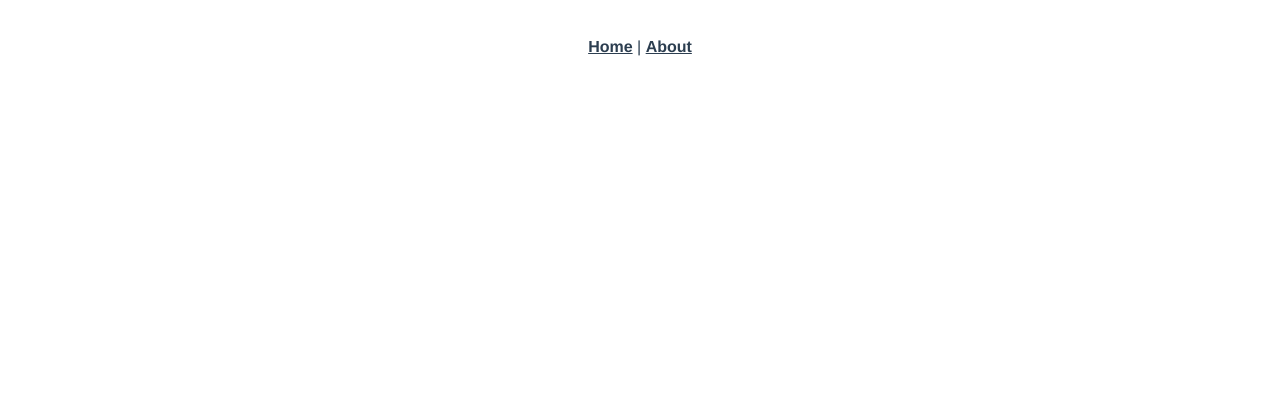
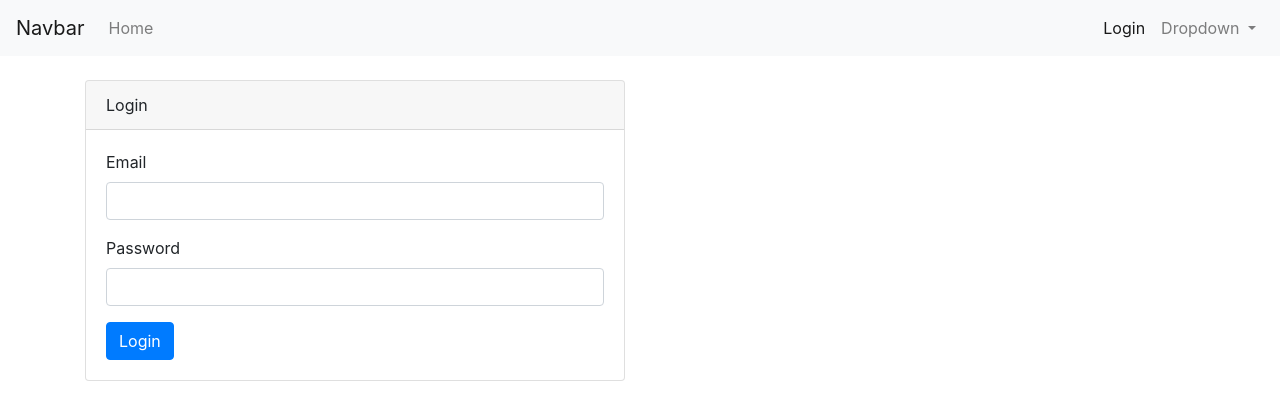
Before and after one commit to ilhambalebat/tugas-kuliner-Laravel7Vue, a Vue app in the folder blog/: page /login in a window 1280 px wide. Shown: the top 420 px of the page. Built offline with nearby package versions, Linux system fonts and the light colour scheme.

Commit message:
#2 Setup templatenya dulu

```diff
--- a/blog/package.json
+++ b/blog/package.json
@@ -8,8 +8,9 @@
     "lint": "vue-cli-service lint"
   },
   "dependencies": {
+    "@popperjs/core": "^2.9.2",
     "axios": "^0.21.1",
-    "bootstrap": "^5.0.1",
+    "bootstrap": "^4.0.0",
     "core-js": "^3.6.5",
     "jquery": "^3.6.0",
     "popper.js": "^1.16.1",
--- a/blog/src/App.vue
+++ b/blog/src/App.vue
@@ -1,32 +1,20 @@
 <template>
   <div id="app">
-    <div id="nav">
-      <router-link to="/">Home</router-link> |
-      <router-link to="/about">About</router-link>
+    <Navigation/>
+    <div class="py-4">
+      <router-view/>
     </div>
-    <router-view/>
+
   </div>
 </template>
 
-<style>
-#app {
-  font-family: Avenir, Helvetica, Arial, sans-serif;
-  -webkit-font-smoothing: antialiased;
-  -moz-osx-font-smoothing: grayscale;
-  text-align: center;
-  color: #2c3e50;
+<script>
+import Navigation from '@/components/Navigation'
+
+export default {
+  components:
+  {
+    Navigation
+  }
 }
-
-#nav {
-  padding: 30px;
-}
-
-#nav a {
-  font-weight: bold;
-  color: #2c3e50;
-}
-
-#nav a.router-link-exact-active {
-  color: #42b983;
-}
-</style>
+</script>
--- a/blog/src/components/HelloWorld.vue
+++ /dev/null
@@ -1,60 +0,0 @@
-<template>
-  <div class="hello">
-    <h1>{{ msg }}</h1>
-    <p>
-      For a guide and recipes on how to configure / customize this project,<br>
-      check out the
-      <a href="https://cli.vuejs.org" target="_blank" rel="noopener">vue-cli documentation</a>.
-    </p>
-    <h3>Installed CLI Plugins</h3>
-    <ul>
-      <li><a href="https://github.com/vuejs/vue-cli/tree/dev/packages/%40vue/cli-plugin-babel" target="_blank" rel="noopener">babel</a></li>
-      <li><a href="https://github.com/vuejs/vue-cli/tree/dev/packages/%40vue/cli-plugin-router" target="_blank" rel="noopener">router</a></li>
-      <li><a href="https://github.com/vuejs/vue-cli/tree/dev/packages/%40vue/cli-plugin-vuex" target="_blank" rel="noopener">vuex</a></li>
-      <li><a href="https://github.com/vuejs/vue-cli/tree/dev/packages/%40vue/cli-plugin-eslint" target="_blank" rel="noopener">eslint</a></li>
-    </ul>
-    <h3>Essential Links</h3>
-    <ul>
-      <li><a href="https://vuejs.org" target="_blank" rel="noopener">Core Docs</a></li>
-      <li><a href="https://forum.vuejs.org" target="_blank" rel="noopener">Forum</a></li>
-      <li><a href="https://chat.vuejs.org" target="_blank" rel="noopener">Community Chat</a></li>
-      <li><a href="https://twitter.com/vuejs" target="_blank" rel="noopener">Twitter</a></li>
-      <li><a href="https://news.vuejs.org" target="_blank" rel="noopener">News</a></li>
-    </ul>
-    <h3>Ecosystem</h3>
-    <ul>
-      <li><a href="https://router.vuejs.org" target="_blank" rel="noopener">vue-router</a></li>
-      <li><a href="https://vuex.vuejs.org" target="_blank" rel="noopener">vuex</a></li>
-      <li><a href="https://github.com/vuejs/vue-devtools#vue-devtools" target="_blank" rel="noopener">vue-devtools</a></li>
-      <li><a href="https://vue-loader.vuejs.org" target="_blank" rel="noopener">vue-loader</a></li>
-      <li><a href="https://github.com/vuejs/awesome-vue" target="_blank" rel="noopener">awesome-vue</a></li>
-    </ul>
-  </div>
-</template>
-
-<script>
-export default {
-  name: 'HelloWorld',
-  props: {
-    msg: String
-  }
-}
-</script>
-
-<!-- Add "scoped" attribute to limit CSS to this component only -->
-<style scoped>
-h3 {
-  margin: 40px 0 0;
-}
-ul {
-  list-style-type: none;
-  padding: 0;
-}
-li {
-  display: inline-block;
-  margin: 0 10px;
-}
-a {
-  color: #42b983;
-}
-</style>
--- /dev/null
+++ b/blog/src/components/Navigation.vue
@@ -0,0 +1,33 @@
+<template>
+    <nav class="navbar navbar-expand-lg navbar-light bg-light">
+  <a class="navbar-brand" href="#">Navbar</a>
+  <button class="navbar-toggler" type="button" data-toggle="collapse" data-target="#navbarSupportedContent" aria-controls="navbarSupportedContent" aria-expanded="false" aria-label="Toggle navigation">
+    <span class="navbar-toggler-icon"></span>
+  </button>
+
+  <div class="collapse navbar-collapse" id="navbarSupportedContent">
+    <ul class="navbar-nav mr-auto">
+      <li class="nav-item">
+        <router-link exact :to="{name : 'Home'}" class="nav-link">Home <span class="sr-only">(current)</span></router-link>
+      </li>
+    </ul>
+    <ul class="navbar-nav">
+      <li class="nav-item">
+        <router-link :to="{name: 'auth.login'}" class="nav-link">Login</router-link>
+      </li>
+      <li class="nav-item dropdown">
+        <a class="nav-link dropdown-toggle" href="#" id="navbarDropdown" role="button" data-toggle="dropdown" aria-haspopup="true" aria-expanded="false">
+          Dropdown
+        </a>
+        <div class="dropdown-menu dropdown-menu-right" aria-labelledby="navbarDropdown">
+          <a class="dropdown-item" href="#">Action</a>
+          <a class="dropdown-item" href="#">Another action</a>
+          <div class="dropdown-divider"></div>
+          <a class="dropdown-item" href="#">Something else here</a>
+        </div>
+      </li>
+    </ul>
+
+  </div>
+</nav>
+</template>
--- a/blog/src/main.js
+++ b/blog/src/main.js
@@ -2,6 +2,8 @@
 import App from './App.vue'
 import router from './router'
 import store from './store'
+import 'bootstrap'
+import 'bootstrap/dist/css/bootstrap.css'
 
 Vue.config.productionTip = false
 
--- a/blog/src/router/index.js
+++ b/blog/src/router/index.js
@@ -1,6 +1,7 @@
 import Vue from 'vue'
 import VueRouter from 'vue-router'
 import Home from '../views/Home.vue'
+import Login from '../views/auth/Login.vue'
 
 Vue.use(VueRouter)
 
@@ -11,18 +12,17 @@
     component: Home
   },
   {
-    path: '/about',
-    name: 'About',
-    // route level code-splitting
-    // this generates a separate chunk (about.[hash].js) for this route
-    // which is lazy-loaded when the route is visited.
-    component: () => import(/* webpackChunkName: "about" */ '../views/About.vue')
+    path: '/login',
+    name: 'auth.login',
+    // component: () => import(/* webpackChunkName: "login" */ '../views/auth/Login.vue')
+    component: Login
   }
 ]
 
 const router = new VueRouter({
   mode: 'history',
   base: process.env.BASE_URL,
+  linkActiveClass: 'active',
   routes
 })
 
--- a/blog/src/views/About.vue
+++ /dev/null
@@ -1,5 +0,0 @@
-<template>
-  <div class="about">
-    <h1>This is an about page</h1>
-  </div>
-</template>
--- a/blog/src/views/Home.vue
+++ b/blog/src/views/Home.vue
@@ -1,18 +1,14 @@
 <template>
   <div class="home">
-    <img alt="Vue logo" src="../assets/logo.png">
-    <HelloWorld msg="Welcome to Your Vue.js App"/>
+    <div class="container">
+      Home
+    </div>
   </div>
 </template>
 
 <script>
-// @ is an alias to /src
-import HelloWorld from '@/components/HelloWorld.vue'
 
 export default {
   name: 'Home',
-  components: {
-    HelloWorld
-  }
 }
 </script>
--- /dev/null
+++ b/blog/src/views/auth/Login.vue
@@ -0,0 +1,37 @@
+<template>
+  <div class="container">
+      <div class="row">
+          <div class="col-md-6">
+              <div class="card">
+                  <div class="card-header">
+                    Login
+                  </div>
+                  <div class="card-body">
+                    <form action="" method="post">
+                        <div class="form-group">
+                            <label for="email">Email</label>
+                            <input class="form-control" type="email" name="email" id="email">
+                        </div>
+                        <div class="form-group">
+                            <label for="password">Password</label>
+                            <input class="form-control" type="password" name="password" id="password">
+                        </div>
+                        <button type="submit" class="btn btn-primary">Login</button>
+                    </form>
+                  </div>
+              </div>
+
+          </div>
+      </div>
+  </div>
+</template>
+
+<script>
+export default {
+
+}
+</script>
+
+<style>
+
+</style>
```
Also changed, not shown: 1 other file (tests, documents, lock files or other folders).
